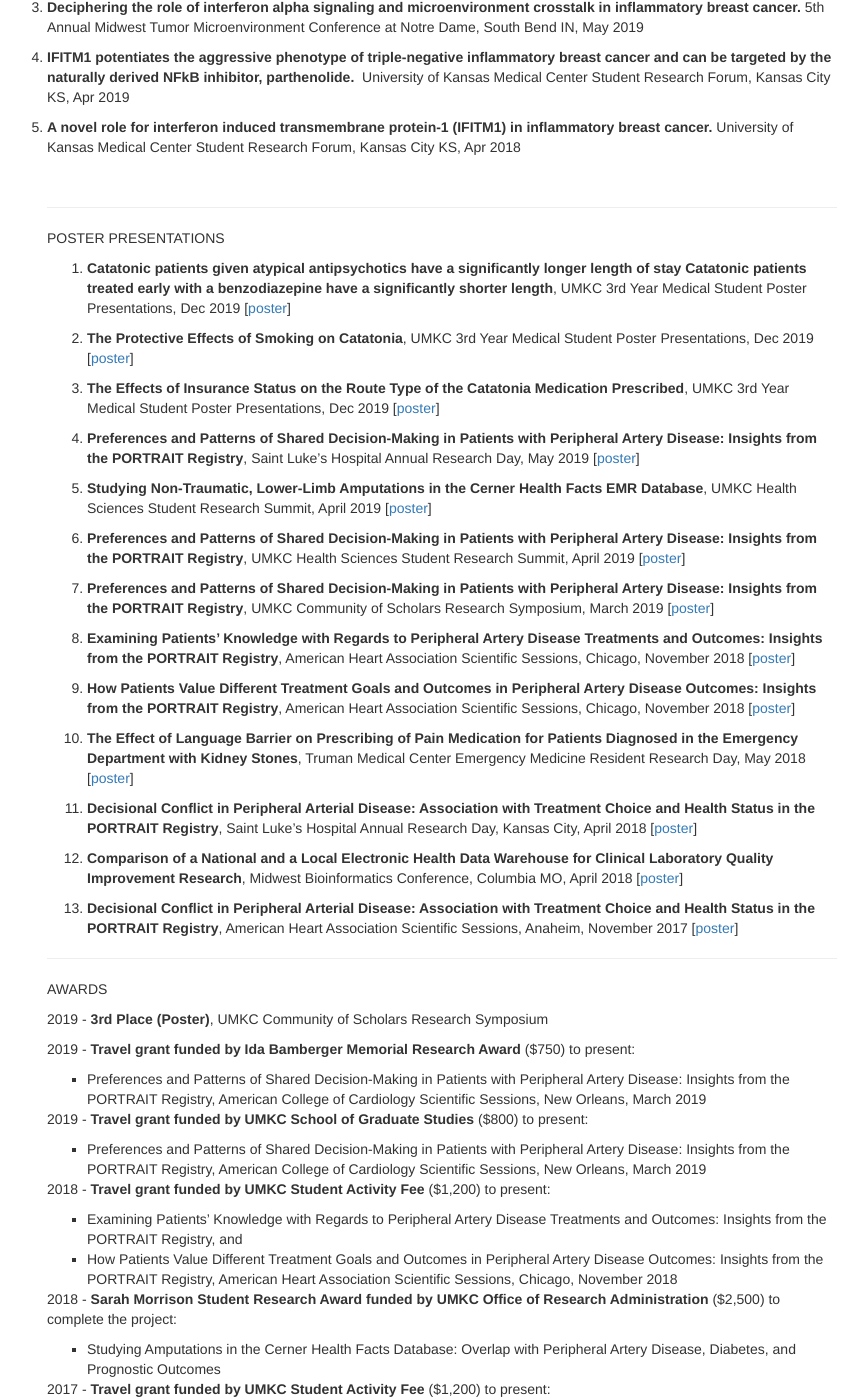
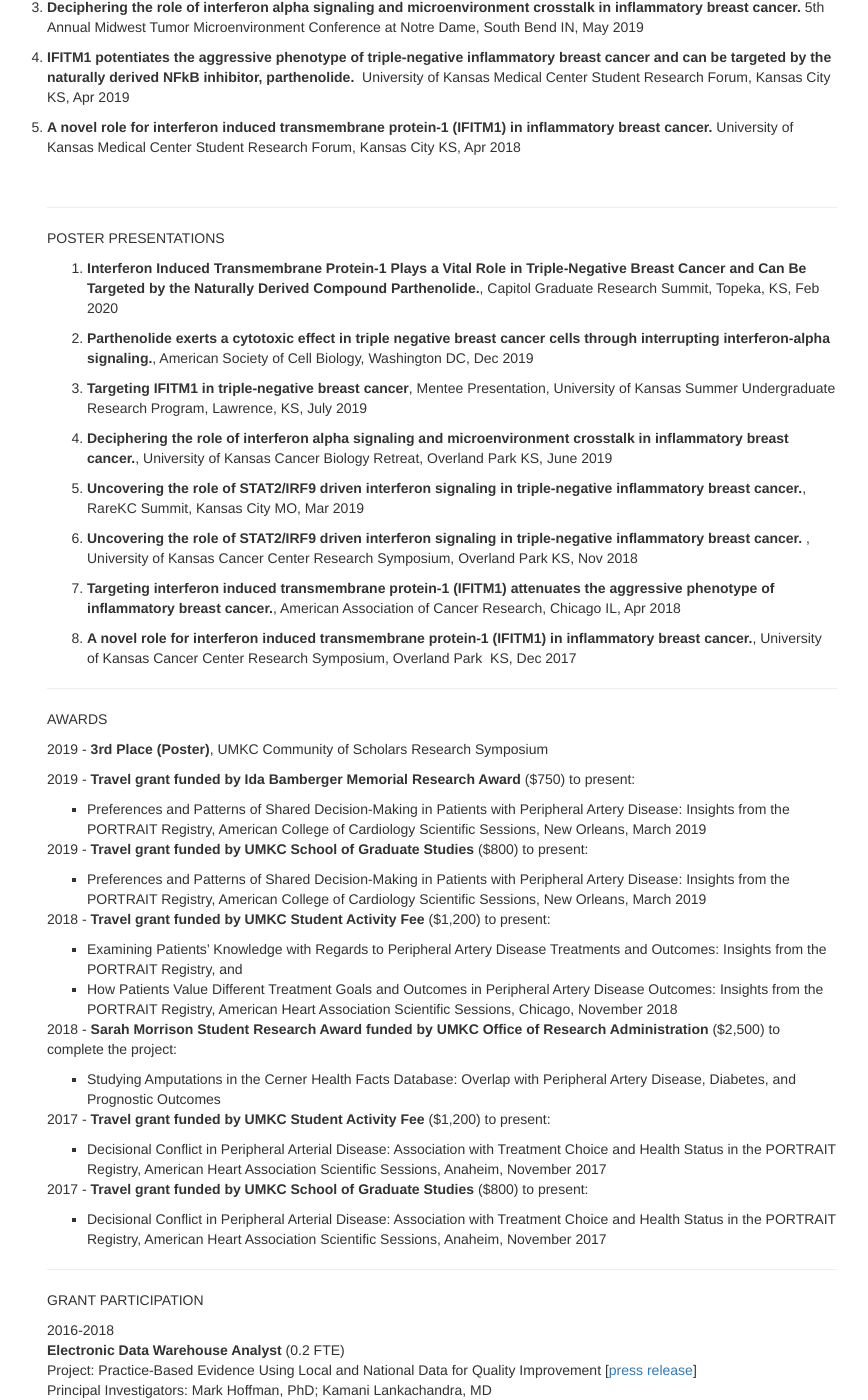
Before and after one commit to livprovance/oliviaprovance.github.io, a Jekyll site: the page CV/index.html, which Jekyll copies as it is, in a window 1280 px wide and 1400 px high, scrolled down 1541 px. Shown: the whole window, without its empty margins (258-1126 px from the left). Built offline with Jekyll 4.4.1, drawn with Linux system fonts in a browser that asks for light colours.

Commit message:
Update index.html

```diff
--- a/CV/index.html
+++ b/CV/index.html
@@ -428,7 +428,7 @@ Advisor: <a href="https://bioengr.ku.edu/jessie-huisinga">Jessie Huisinga, PhD</
 <hr />
 <p>PEER-REVIEWED PUBLICATIONS</p>
 <ol style="list-style-type: decimal">
-<li><p><strong>Provance, OK</strong>, Lewis-Wambi J, 2019. <a href="https://www.ncbi.nlm.nih.gov/pmc/articles/PMC6501286/pdf/13058_2019_Article_1140.pdf">Deciphering the role of interferon alpha signaling and microenvironment crosstalk in inflammatory breast cancer</em>. 12(8).</a></p>
+<li><p><strong>Provance, OK</strong>, Lewis-Wambi J, 2019. <a href="https://www.ncbi.nlm.nih.gov/pmc/articles/PMC6501286/pdf/13058_2019_Article_1140.pdf">Deciphering the role of interferon alpha signaling and microenvironment crosstalk in inflammatory breast cancer</em>. 12(8).</a><br/ >
 <hr />
 <p>ABSTRACTS</p>
 <ol style="list-style-type: decimal">
@@ -445,19 +445,15 @@ Advisor: <a href="https://bioengr.ku.edu/jessie-huisinga">Jessie Huisinga, PhD</
 <hr />
 <p>POSTER PRESENTATIONS</p>
 <ol style="list-style-type: decimal">
-<li><p><strong>Catatonic patients given atypical antipsychotics have a significantly longer length of stay Catatonic patients treated early with a benzodiazepine have a significantly shorter length</strong>, UMKC 3rd Year Medical Student Poster Presentations, Dec 2019 [<a href="https://jeremyprovance.github.io/assets/Group_12_Poster.pdf">poster</a>]</p></li>
-<li><p><strong>The Protective Effects of Smoking on Catatonia</strong>, UMKC 3rd Year Medical Student Poster Presentations, Dec 2019 [<a href="https://jeremyprovance.github.io/assets/Group_13_Poster.pdf">poster</a>]</p></li>
-<li><p><strong>The Effects of Insurance Status on the Route Type of the Catatonia Medication Prescribed</strong>, UMKC 3rd Year Medical Student Poster Presentations, Dec 2019 [<a href="https://jeremyprovance.github.io/assets/Group_14_Poster.pdf">poster</a>]</p></li>
-<li><p><strong>Preferences and Patterns of Shared Decision-Making in Patients with Peripheral Artery Disease: Insights from the PORTRAIT Registry</strong>, Saint Luke’s Hospital Annual Research Day, May 2019 [<a href="https://jeremyprovance.github.io/assets/2019-03-16_Poster.pdf">poster</a>]</p></li>
-<li><p><strong>Studying Non-Traumatic, Lower-Limb Amputations in the Cerner Health Facts EMR Database</strong>, UMKC Health Sciences Student Research Summit, April 2019 [<a href="https://jeremyprovance.github.io/assets/2019-04-17_Poster.pdf">poster</a>]</p></li>
-<li><p><strong>Preferences and Patterns of Shared Decision-Making in Patients with Peripheral Artery Disease: Insights from the PORTRAIT Registry</strong>, UMKC Health Sciences Student Research Summit, April 2019 [<a href="https://jeremyprovance.github.io/assets/2019-03-16_Poster.pdf">poster</a>]</p></li>
-<li><p><strong>Preferences and Patterns of Shared Decision-Making in Patients with Peripheral Artery Disease: Insights from the PORTRAIT Registry</strong>, UMKC Community of Scholars Research Symposium, March 2019 [<a href="https://jeremyprovance.github.io/assets/2019-03-16_Poster.pdf">poster</a>]</p></li>
-<li><p><strong>Examining Patients’ Knowledge with Regards to Peripheral Artery Disease Treatments and Outcomes: Insights from the PORTRAIT Registry</strong>, American Heart Association Scientific Sessions, Chicago, November 2018 [<a href="https://jeremyprovance.github.io/assets/2018-11-10_Poster2.pdf">poster</a>]</p></li>
-<li><p><strong>How Patients Value Different Treatment Goals and Outcomes in Peripheral Artery Disease Outcomes: Insights from the PORTRAIT Registry</strong>, American Heart Association Scientific Sessions, Chicago, November 2018 [<a href="https://jeremyprovance.github.io/assets/2018-11-10_Poster.pdf">poster</a>]</p></li>
-<li><p><strong>The Effect of Language Barrier on Prescribing of Pain Medication for Patients Diagnosed in the Emergency Department with Kidney Stones</strong>, Truman Medical Center Emergency Medicine Resident Research Day, May 2018 [<a href="https://jeremyprovance.github.io/assets/Ottman_Poster.pdf">poster</a>]</p></li>
-<li><p><strong>Decisional Conflict in Peripheral Arterial Disease: Association with Treatment Choice and Health Status in the PORTRAIT Registry</strong>, Saint Luke’s Hospital Annual Research Day, Kansas City, April 2018 [<a href="https://jeremyprovance.github.io/assets/2017-11-11_Poster.pdf">poster</a>]</p></li>
-<li><p><strong>Comparison of a National and a Local Electronic Health Data Warehouse for Clinical Laboratory Quality Improvement Research</strong>, Midwest Bioinformatics Conference, Columbia MO, April 2018 [<a href="https://jeremyprovance.github.io/assets/2018-04-11_Poster.pdf">poster</a>]</p></li>
-<li><p><strong>Decisional Conflict in Peripheral Arterial Disease: Association with Treatment Choice and Health Status in the PORTRAIT Registry</strong>, American Heart Association Scientific Sessions, Anaheim, November 2017 [<a href="https://jeremyprovance.github.io/assets/2017-11-11_Poster.pdf">poster</a>]</p></li>
+<li><p><strong>Interferon Induced Transmembrane Protein-1 Plays a Vital Role in Triple-Negative Breast Cancer and Can Be Targeted by the Naturally Derived Compound Parthenolide.</strong>, Capitol Graduate Research Summit, Topeka, KS, Feb 2020</p></li>
+<li><p><strong>Parthenolide exerts a cytotoxic effect in triple negative breast cancer cells through interrupting interferon-alpha signaling.</strong>, American Society of Cell Biology, Washington DC, Dec 2019 </p></li>
+<li><p><strong>Targeting IFITM1 in triple-negative breast cancer</strong>, Mentee Presentation, University of Kansas Summer Undergraduate Research Program, Lawrence, KS, July 2019</p></li>
+<li><p><strong>Deciphering the role of interferon alpha signaling and microenvironment crosstalk in inflammatory breast cancer.</strong>, University of Kansas Cancer Biology Retreat, Overland Park KS, June 2019</p></li>
+<li><p><strong>Uncovering the role of STAT2/IRF9 driven interferon signaling in triple-negative inflammatory breast cancer.</strong>, RareKC Summit, Kansas City MO, Mar 2019</p></li>
+<li><p><strong>Uncovering the role of STAT2/IRF9 driven interferon signaling in triple-negative inflammatory breast cancer. </strong>, University of Kansas Cancer Center Research Symposium, Overland Park KS, Nov 2018 </p></li>
+<li><p><strong>Targeting interferon induced transmembrane protein-1 (IFITM1) attenuates the aggressive phenotype of inflammatory breast cancer.</strong>, American Association of Cancer Research, Chicago IL, Apr 2018 </p></li>
+<li><p><strong>A novel role for interferon induced transmembrane protein-1 (IFITM1) in inflammatory breast cancer.</strong>, University of Kansas Cancer Center Research Symposium, Overland Park  KS, Dec 2017 </p></li>
+
 </ol>
 <hr />
 <p>AWARDS</p>
```
